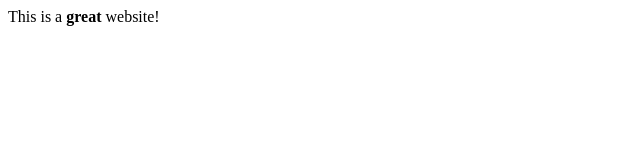
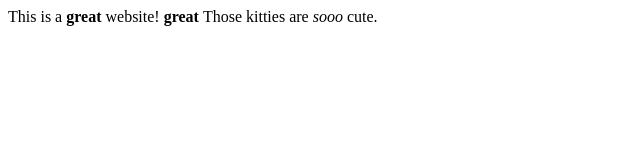
Before and after one commit to frisanco/MI-349-FS17-741-html-atom-and-basic-elements-JmL5o8, a plain HTML site: page index.html in a window 1280 px wide. Shown: the whole page, without its empty margins (0-640 px from the left). Drawn offline with Linux system fonts and the light colour scheme.

Commit message:
testing bold and italics

```diff
--- a/index.html
+++ b/index.html
@@ -1 +1,5 @@
 This is a <strong>great</strong> website!
+<strong>
+  great
+</strong>
+Those kitties are <em>sooo</em> cute.
```
